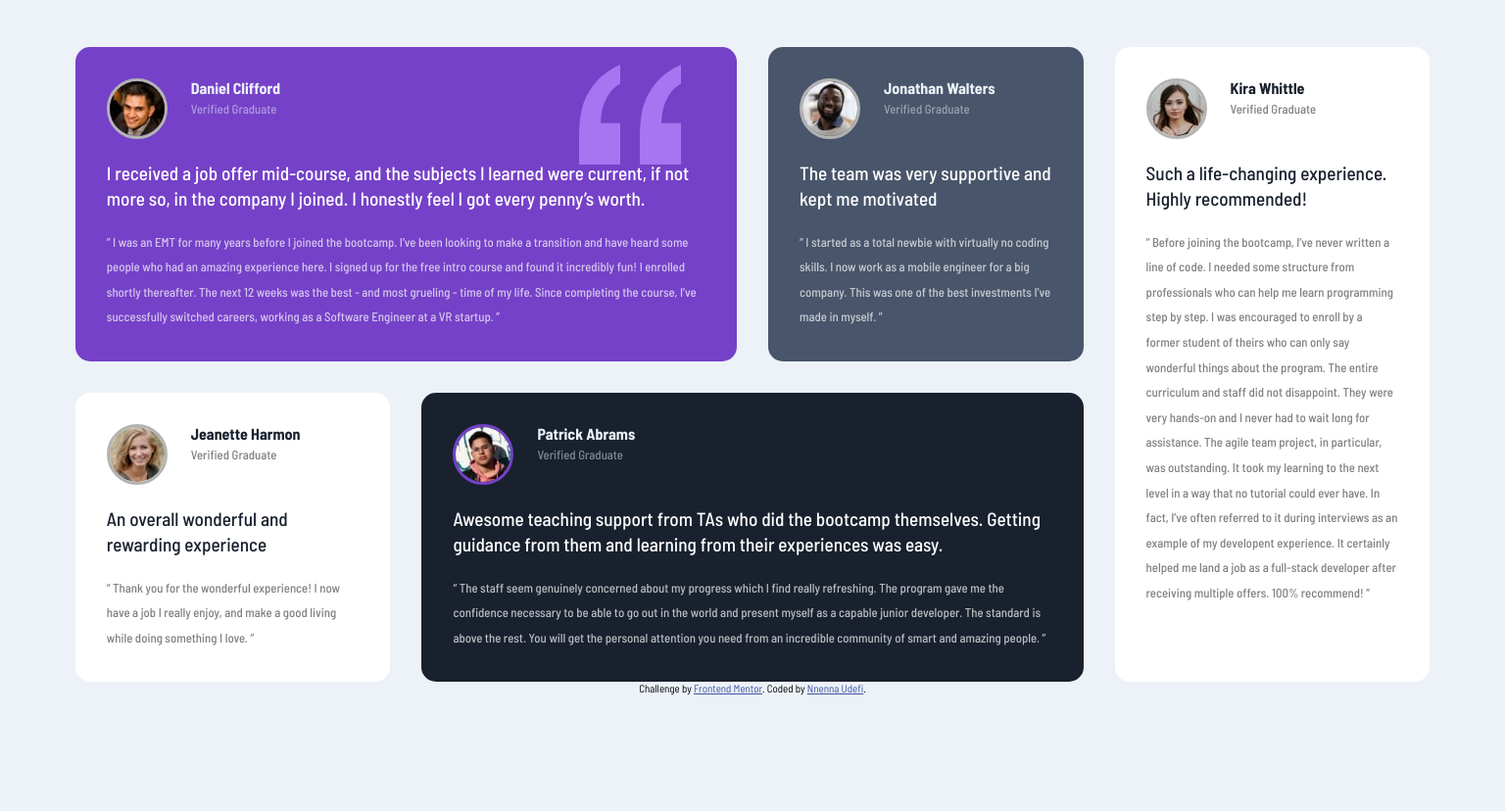
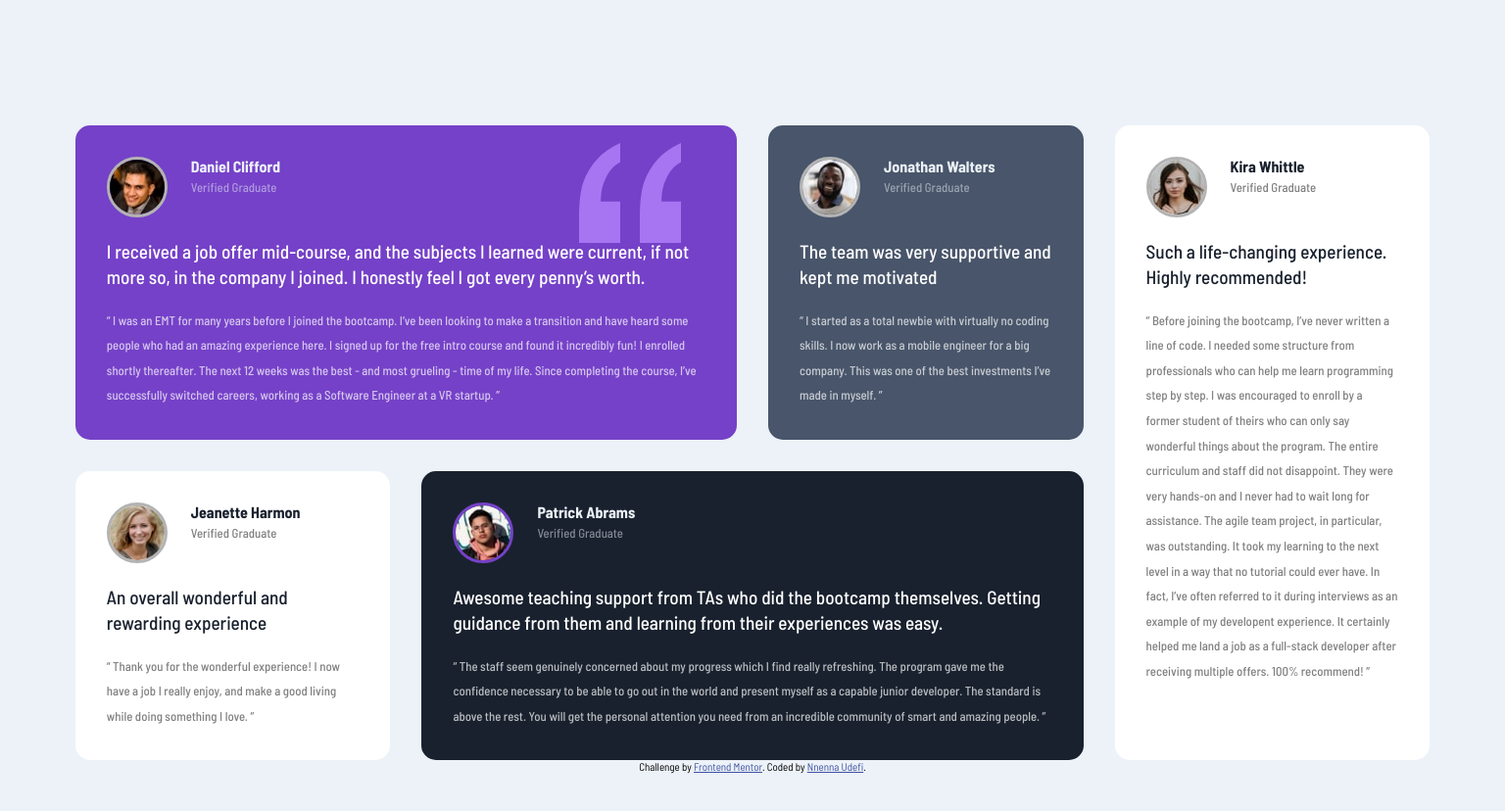
Before and after one commit to Nnenna-udefi/testimonials-grid, a plain HTML site: page index.html in a window 1536 px wide. Shown: the whole page at 98% size. Before the commit the page ends 800 px from the top, so only its background shows below. Drawn offline with Linux system fonts and the light colour scheme.

Commit message:
Update styles.css

```diff
--- a/styles.css
+++ b/styles.css
@@ -158,6 +158,6 @@ h1{
  }
  @media (min-width: 1400px) {
     body {
-        /* padding: 8rem; */
+        padding: 8rem 0;
     }
 }
```
